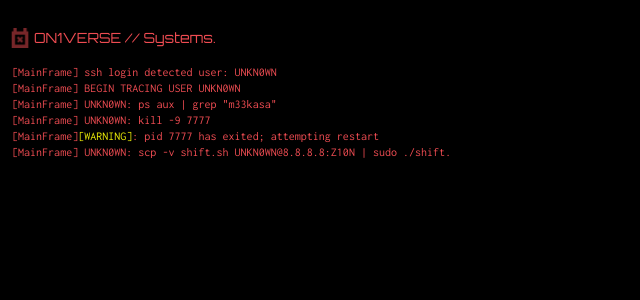
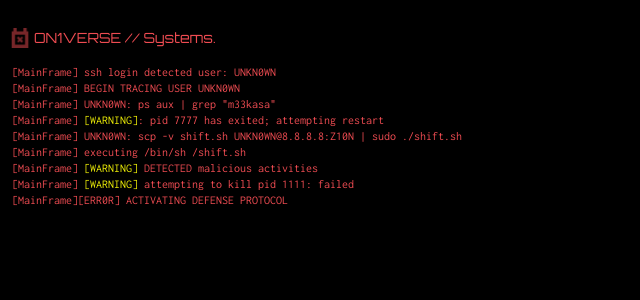
Before and after one commit to TakaGoto/code_review, a Next.js app: page /shift in a window 1280 px wide. Shown: the top 300 px of the page, without its empty margins (0-640 px from the left). Built offline with nearby package versions, Linux system fonts and the light colour scheme.

Commit message:
feat: increase typewriter speed

```diff
--- a/src/components/shift/systemCorrupted.module.css
+++ b/src/components/shift/systemCorrupted.module.css
@@ -12,6 +12,87 @@
 
 .text_glitch {
   animation: glitch 1s linear infinite;
+}
+
+.line_1,
+.line_2,
+.line_3,
+.line_4,
+.line_5,
+.line_6,
+.line_7,
+.line_8,
+.line_9,
+.line_10 {
+  white-space: nowrap; /* keep text in one line */
+  overflow: hidden; /* hide text behind the cursor */
+}
+
+.line_1 {
+  animation: animated-text__2 1s steps(30, end) 0.25s 1 normal both;
+}
+
+.line_2 {
+  animation: animated-text__2 1s steps(30, end) 1s 1 normal both;
+  -webkit-animation-delay: 0.5s;
+  animation-delay: 0.5s;
+}
+
+.line_3 {
+  animation: animated-text__2 1s steps(30, end) 1s 1 normal both;
+  -webkit-animation-delay: 0.75s;
+  animation-delay: 0.75s;
+}
+
+.line_4 {
+  animation: animated-text__2 1s steps(30, end) 1s 1 normal both;
+  -webkit-animation-delay: 1s;
+  animation-delay: 1s;
+}
+
+.line_5 {
+  animation: animated-text__2 1s steps(30, end) 1s 1 normal both;
+  -webkit-animation-delay: 1.25s;
+  animation-delay: 1.25s;
+}
+
+.line_6 {
+  animation: animated-text__2 1s steps(30, end) 1s 1 normal both;
+  -webkit-animation-delay: 1.5s;
+  animation-delay: 1.5s;
+}
+
+.line_7 {
+  animation: animated-text__2 1s steps(30, end) 1s 1 normal both;
+  -webkit-animation-delay: 1.75s;
+  animation-delay: 1.75s;
+}
+
+.line_8 {
+  animation: animated-text__2 1s steps(30, end) 1s 1 normal both;
+  -webkit-animation-delay: 2s;
+  animation-delay: 2s;
+}
+
+.line_9 {
+  animation: animated-text__2 1s steps(30, end) 1s 1 normal both;
+  -webkit-animation-delay: 2.25s;
+  animation-delay: 2.25s;
+}
+
+.line_10 {
+  animation: animated-text__2 1s steps(30, end) 1s 1 normal both;
+  -webkit-animation-delay: 2.25s;
+  animation-delay: 2.25s;
+}
+
+@keyframes animated-text__2 {
+  from {
+    width: 0;
+  }
+  to {
+    width: 100%;
+  }
 }
 
 @keyframes glitch {
--- a/src/components/shift/systemCorrupted.tsx
+++ b/src/components/shift/systemCorrupted.tsx
@@ -1,4 +1,4 @@
-import Typewriter from 'typewriter-effect';
+import styles from './systemCorrupted.module.css';
 
 interface SystemsProps {
   // eslint-disable-next-line @typescript-eslint/ban-types
@@ -8,7 +8,45 @@ interface SystemsProps {
 export default function SystemCorrupted(props: SystemsProps) {
   return (
     <div className='text-aka'>
-      <Typewriter
+      <div className={`${styles.line_1}`}>
+        <div className='pt-8 font-orbitron text-[32px] font-semibold'>
+          SYST3M CORRUPTED
+        </div>
+      </div>
+      <div className={`pt-6 font-inconsolata text-aka ${styles.line_2}`}>
+        Content access has now been restricted by an unknown operator.
+      </div>
+      <div className={`font-inconsolata ${styles.line_2}`}>
+        Access codes listed under Shift have been revoked.
+      </div>
+      <div className={`${styles.line_3}`}>
+        -----------------------------------------------------------------
+      </div>
+      <div className={`font-inconsolata ${styles.line_4}`}>
+        [MainFrame] ssh login detected user: 0N1#8879
+      </div>
+      <div className={`font-inconsolata ${styles.line_5}`}>
+        [MainFrame] executing /bin/sh /breach_protocol.sh
+      </div>
+      <div className={`font-inconsolata ${styles.line_6}`}>
+        [DATABASE] ENCLAVE_PROD corrupted. attempting repair: FAILED
+      </div>
+      <div className={`font-inconsolata ${styles.line_7}`}>
+        [DATABASE] ENCLAVE_PROD corrupted. retrieving back: FAILED
+      </div>
+      <div className={`font-inconsolata ${styles.line_8}`}>
+        [DATABASE] ENCLAVE_PROD corrupted. retrieving shard: FAILED
+      </div>
+      <div className={`font-inconsolata ${styles.line_9}`}>
+        [ENCLAVE] process corrupted. attempting restart: FAILED
+      </div>
+      <div
+        className={`font-inconsolata ${styles.line_10}`}
+        onAnimationEnd={() => props.setIsTypingDone(true)}
+      >
+        BREACH PROTOCOL FAILED. RETRYING.......
+      </div>
+      {/* <Typewriter
         options={{ skipAddStyles: true }}
         onInit={(typewriter) => {
           typewriter
@@ -55,7 +93,7 @@ export default function SystemCorrupted(props: SystemsProps) {
             })
             .start();
         }}
-      />
+      /> */}
     </div>
   );
 }
--- a/src/pages/shift/index.module.css
+++ b/src/pages/shift/index.module.css
@@ -12,6 +12,89 @@
 
 .text_glitch {
   animation: glitch 1s linear infinite;
+}
+
+.line_1,
+.line_2,
+.line_3,
+.line_4,
+.line_5,
+.line_6,
+.line_7,
+.line_8,
+.line_9 {
+  white-space: nowrap; /* keep text in one line */
+  overflow: hidden; /* hide text behind the cursor */
+}
+
+.line_1 {
+  animation: animated-text__1 1s steps(30, end) 0.25s 1 normal both;
+}
+
+.line_2 {
+  animation: animated-text__2 1s steps(30, end) 1s 1 normal both;
+  -webkit-animation-delay: 0.5s;
+  animation-delay: 0.5s;
+}
+
+.line_3 {
+  animation: animated-text__2 1s steps(30, end) 1s 1 normal both;
+  -webkit-animation-delay: 0.75s;
+  animation-delay: 0.75s;
+}
+
+.line_4 {
+  animation: animated-text__2 1s steps(30, end) 1s 1 normal both;
+  -webkit-animation-delay: 1s;
+  animation-delay: 1s;
+}
+
+.line_5 {
+  animation: animated-text__2 1s steps(30, end) 1s 1 normal both;
+  -webkit-animation-delay: 1.25s;
+  animation-delay: 1.25s;
+}
+
+.line_6 {
+  animation: animated-text__2 1s steps(30, end) 1s 1 normal both;
+  -webkit-animation-delay: 1.5s;
+  animation-delay: 1.5s;
+}
+
+.line_7 {
+  animation: animated-text__2 1s steps(30, end) 1s 1 normal both;
+  -webkit-animation-delay: 1.75s;
+  animation-delay: 1.75s;
+}
+
+.line_8 {
+  animation: animated-text__2 1s steps(30, end) 1s 1 normal both;
+  -webkit-animation-delay: 2s;
+  animation-delay: 2s;
+}
+
+.line_9 {
+  animation: animated-text__2 1s steps(30, end) 1s 1 normal both;
+  -webkit-animation-delay: 2.25s;
+  animation-delay: 2.25s;
+}
+
+@keyframes animated-text__1 {
+  from {
+    width: 0;
+  }
+  to {
+    width: 100%;
+  }
+}
+
+@keyframes animated-text__2 {
+  from {
+    width: 0;
+  }
+  to {
+    width: 100%;
+  }
 }
 
 @keyframes glitch {
--- a/src/pages/shift/index.tsx
+++ b/src/pages/shift/index.tsx
@@ -1,6 +1,5 @@
 import Image from 'next/image';
 import React from 'react';
-import Typewriter from 'typewriter-effect';
 
 import styles from './index.module.css';
 
@@ -34,52 +33,43 @@ export default function Shift() {
               <div className='bg-black'>
                 <div className='text-aka'>
                   <div className='pb-3 font-inconsolata text-xs'>
-                    <Typewriter
-                      onInit={(typewriter) => {
-                        typewriter
-                          .changeDelay(10)
-                          .callFunction((state) => {
-                            state.elements.cursor.style.display = 'none';
-                          })
-                          .typeString(
-                            '[MainFrame] ssh login detected user: UNKN0WN'
-                          )
-                          .typeString('<br>')
-                          .typeString('[MainFrame] BEGIN TRACING USER UNKN0WN')
-                          .typeString('<br>')
-                          .typeString(
-                            '[MainFrame] UNKN0WN: ps aux | grep "m33kasa"'
-                          )
-                          .typeString('<br>')
-                          .typeString('[MainFrame] UNKN0WN: kill -9 7777')
-                          .typeString('<br>')
-                          .typeString(
-                            '[MainFrame]<div class="text-kiiro inline">[WARNING]</div>: pid 7777 has exited; attempting restart'
-                          )
-                          .typeString('<br>')
-                          .typeString(
-                            '[MainFrame] UNKN0WN: scp -v shift.sh UNKN0WN@8.8.8.8:Z10N | sudo ./shift.sh'
-                          )
-                          .typeString('<br>')
-                          .typeString('[MainFrame] executing /bin/sh /shift.sh')
-                          .typeString('<br>')
-                          .typeString(
-                            '[MainFrame]<div class="text-kiiro inline">[WARNING]</div> DETECTED malicious activities'
-                          )
-                          .typeString('<br>')
-                          .typeString(
-                            '[MainFrame]<div class="text-kiiro inline">[WARNING]</div> attempting to kill pid 1111: failed'
-                          )
-                          .typeString('<br>')
-                          .typeString(
-                            '[MainFrame][ERR0R] ACTIVATING DEFENSE PROTOCOL'
-                          )
-                          .callFunction(() => {
-                            setSystemsTypingDone(true);
-                          })
-                          .start();
-                      }}
-                    />
+                    <div className={`${styles.line_1}`}>
+                      [MainFrame] ssh login detected user: UNKN0WN
+                    </div>
+                    <div className={`${styles.line_2}`}>
+                      [MainFrame] BEGIN TRACING USER UNKN0WN
+                    </div>
+                    <div className={`${styles.line_3}`}>
+                      [MainFrame] UNKN0WN: ps aux | grep "m33kasa"
+                    </div>
+                    <div className={`${styles.line_4}`}>
+                      [MainFrame]
+                      <div className='inline text-kiiro'> [WARNING]</div>: pid
+                      7777 has exited; attempting restart
+                    </div>
+                    <div className={`${styles.line_5}`}>
+                      [MainFrame] UNKN0WN: scp -v shift.sh UNKN0WN@8.8.8.8:Z10N
+                      | sudo ./shift.sh
+                    </div>
+                    <div className={`${styles.line_6}`}>
+                      [MainFrame] executing /bin/sh /shift.sh
+                    </div>
+                    <div className={`${styles.line_7}`}>
+                      [MainFrame]
+                      <div className='inline text-kiiro'> [WARNING]</div>{' '}
+                      DETECTED malicious activities
+                    </div>
+                    <div className={`${styles.line_8}`}>
+                      [MainFrame]
+                      <div className='inline text-kiiro'> [WARNING]</div>{' '}
+                      attempting to kill pid 1111: failed
+                    </div>
+                    <div
+                      className={`${styles.line_9}`}
+                      onAnimationEnd={() => setSystemsTypingDone(true)}
+                    >
+                      [MainFrame][ERR0R] ACTIVATING DEFENSE PROTOCOL
+                    </div>
                   </div>
                 </div>
               </div>
```
